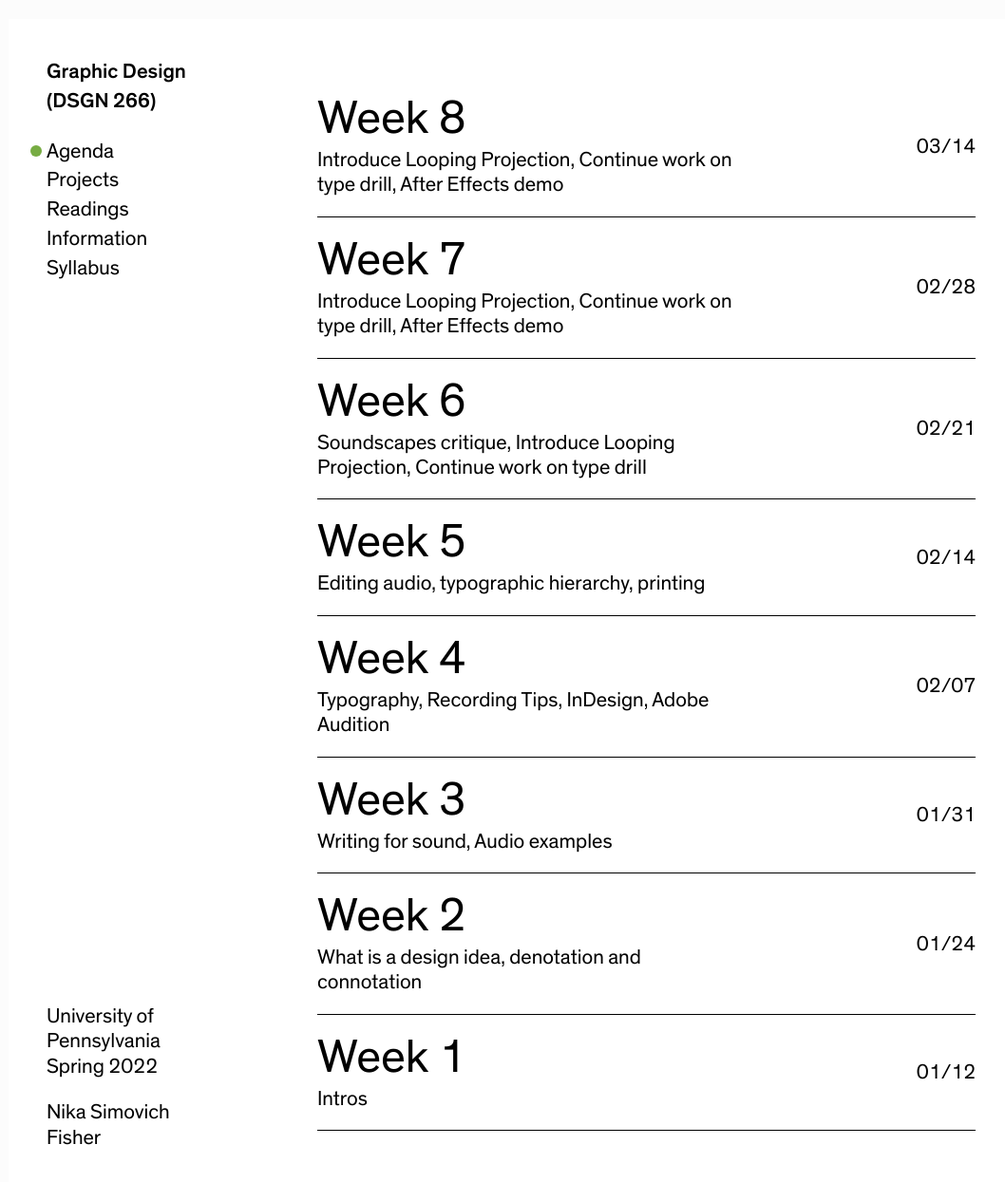
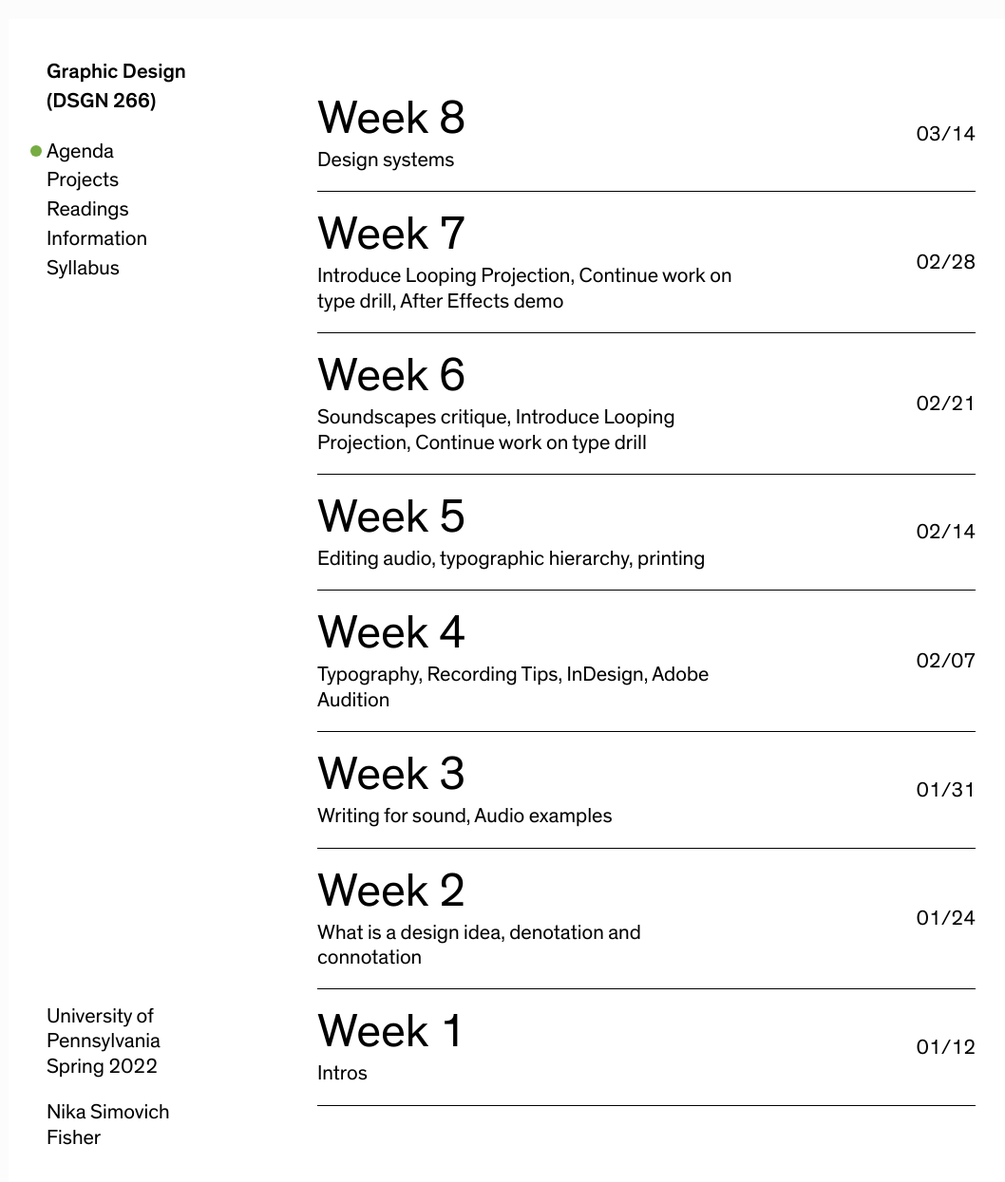
Before and after one commit to nikasimovich/gds22, a Jekyll site: the page built from agenda.html, in a window 1280 px wide and 1271 px high. Shown: the top 1245 px of the window at 95% size, without its empty margins (11-1069 px from the left). Built offline with Jekyll 4.4.1, drawn with Linux system fonts in a browser that asks for light colours.

Commit message:
Fix category description

```diff
--- a/_agendas/week-8.md
+++ b/_agendas/week-8.md
@@ -2,7 +2,7 @@
 title:            Week 8
 start_date:       2020-01-26 00:00:00 -0500
 date_range:       03/14
-summary: Introduce Looping Projection, Continue work on type drill, After Effects demo
+summary: Design systems
 
 ---
 
```
